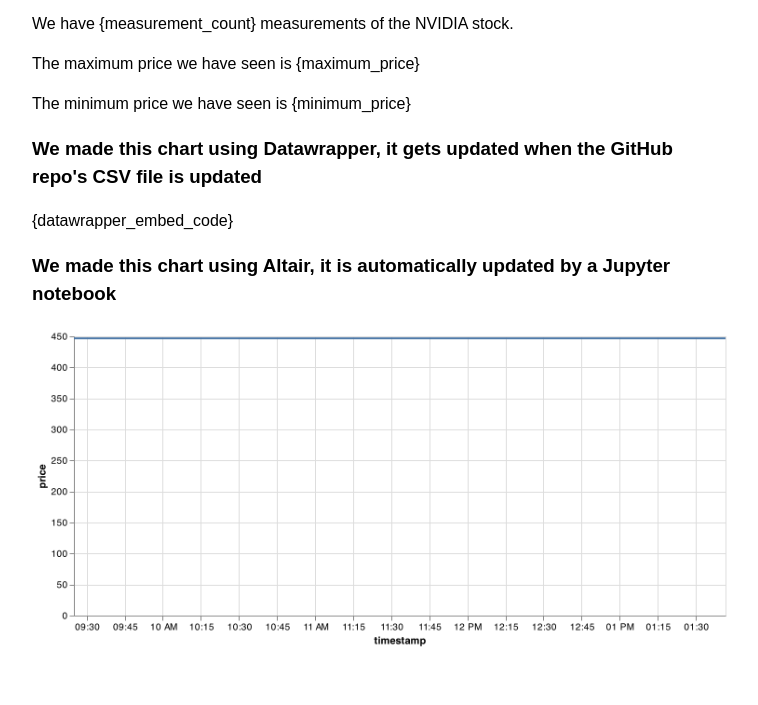
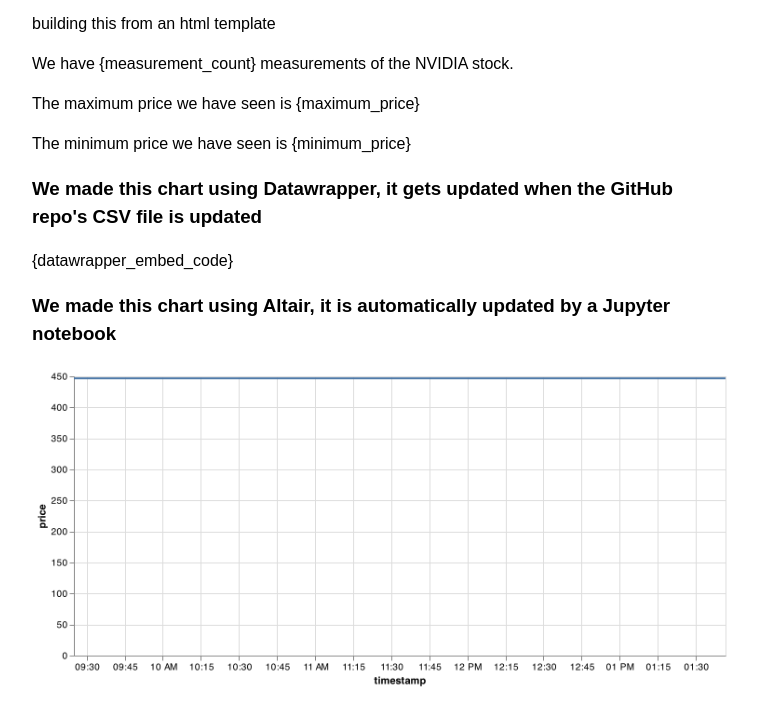
Before and after one commit to retrospatial/github-actions-correct, a plain HTML site: page docs/template.html in a window 1280 px wide. Shown: the part 127-832 px from the top of the page, without its empty margins (258-1016 px from the left). Before the commit the page ends 800 px from the top, so only its background shows below. Drawn offline with Linux system fonts and the light colour scheme.

Commit message:
Update template.html

```diff
--- a/docs/template.html
+++ b/docs/template.html
@@ -10,6 +10,7 @@
     <body>
     <div class="container">
         <h1>On this page we are tracking the price of the NVDA stock</h1>
+        <p>building this from an html template</p>
 
         <p>We have {measurement_count} measurements of the NVIDIA stock.</p>
         <p>The maximum price we have seen is {maximum_price}</p>
```
